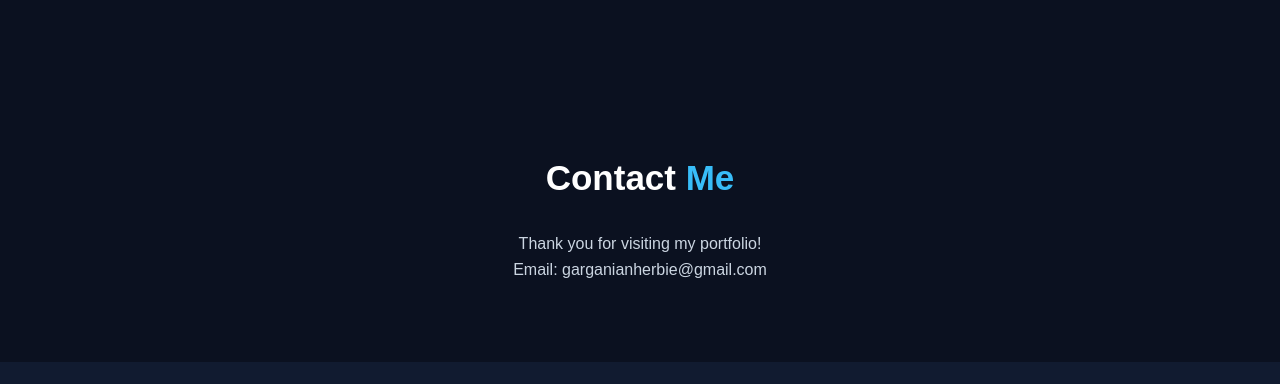
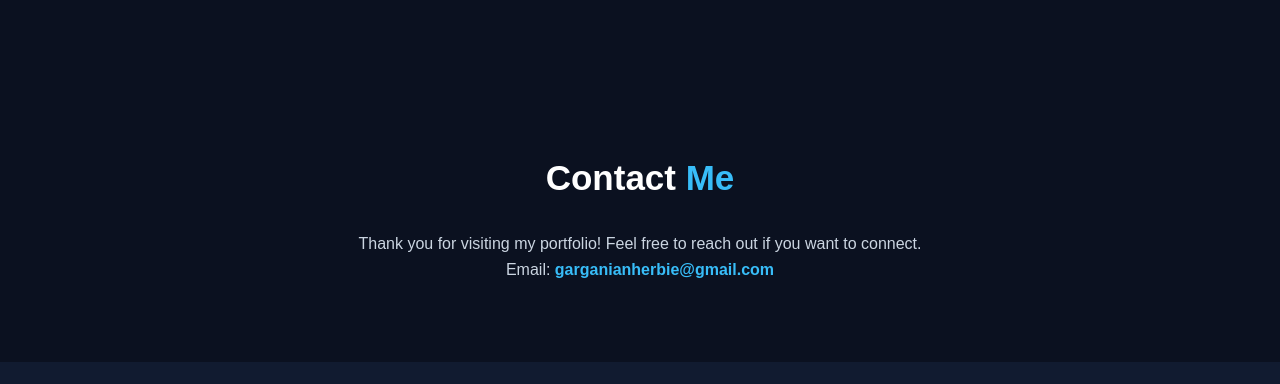
Before and after one commit to herbiegarganian1/Garganian-project-1, a plain HTML site: page index.html in a window 1280 px wide. Shown: the part 1873-2257 px from the top of the page. Drawn offline with Linux system fonts and the light colour scheme.

Commit message:
Improve contact section accessibility

```diff
--- a/index.html
+++ b/index.html
@@ -107,11 +107,22 @@
         </div>
     </section>
 
-    <section id="contact" class="section">
-        <h2>Contact <span>Me</span></h2>
-        <p>Thank you for visiting my portfolio!</p>
-        <p>Email: garganianherbie@gmail.com </p>
-    </section>
+
+<section id="contact" class="section">
+    <h2>Contact <span>Me</span></h2>
+
+    <p>
+        Thank you for visiting my portfolio!
+        Feel free to reach out if you want to connect.
+    </p>
+
+    <p>
+        Email:
+        <a href="mailto:garganianherbie@gmail.com">
+            garganianherbie@gmail.com
+        </a>
+    </p>
+</section>
 
     <footer>
         <p>© 2026 Garganian. All Rights Reserved.</p>
--- a/styles/style.css
+++ b/styles/style.css
@@ -233,3 +233,20 @@ footer {
     background: #0ea5e9;
     transform: translateY(-2px);
 }
+
+/* CONTACT SECTION IMPROVEMENTS */
+
+#contact a {
+    color: #38bdf8;
+    text-decoration: none;
+    font-weight: bold;
+}
+
+#contact a:hover {
+    text-decoration: underline;
+}
+
+#contact a:focus-visible {
+    outline: 2px solid #38bdf8;
+    outline-offset: 4px;
+}
```
